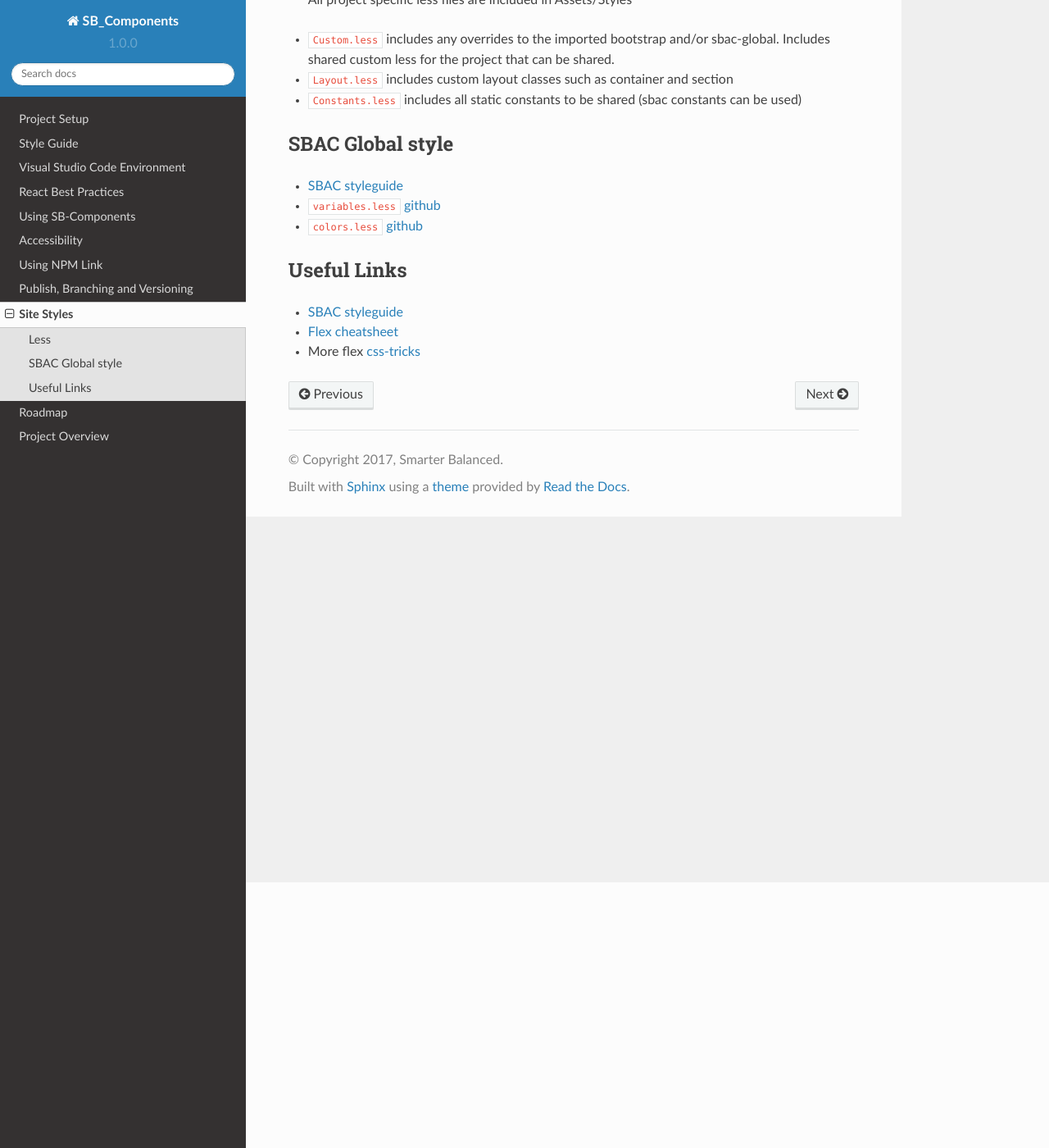
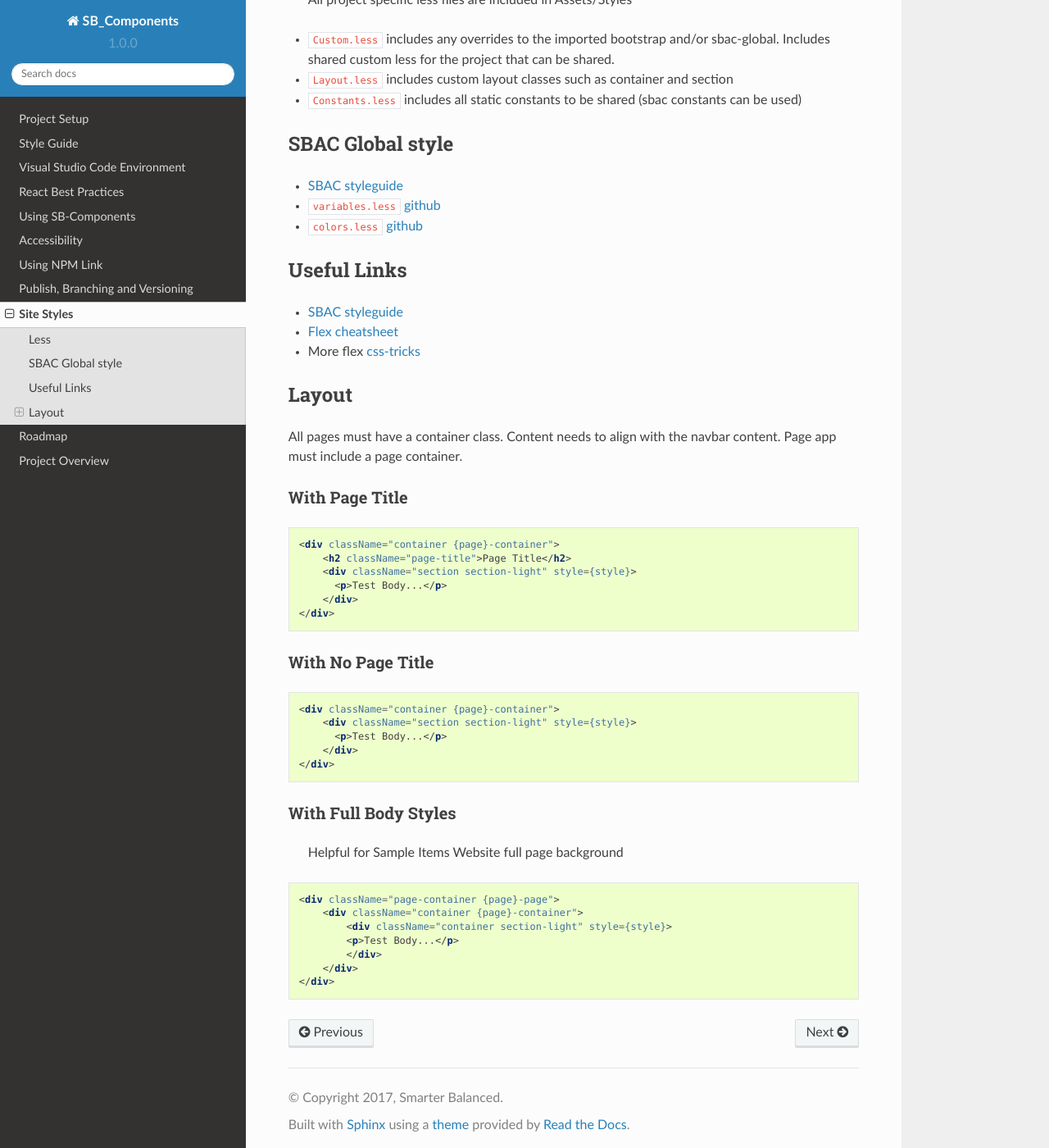
Before and after one commit to osu-cass/sb-components, a Sphinx documentation site: the page built from docs/source/dev/SiteStyles.md, in a window 1280 px wide and 1400 px high, scrolled down 324 px. Shown: the whole window at 82% size. Built offline with Sphinx 7.4.7 and the Read the Docs theme 2.0.0, drawn with Linux system fonts in a browser that asks for light colours; formulas are drawn with MathJax 3.

Commit message:
added snippets for react page components

````diff
--- a/docs/source/dev/SiteStyles.md
+++ b/docs/source/dev/SiteStyles.md
@@ -3,6 +3,7 @@
 This project utilizes bootstrap and the sbac-global style overrides for buttons, typography, form-controls, and custom button group. However, don't use the bootstrap grid system instead use flex when you can.
 
 ## Less
+
 > All project specific less files are included in Assets/Styles
 
 * `Custom.less` includes any overrides to the imported bootstrap and/or sbac-global. Includes shared custom less for the project that can be shared.
@@ -20,3 +21,42 @@ This project utilizes bootstrap and the sbac-global style overrides for buttons,
 * [SBAC styleguide](http://smarterapp.github.io/SBAC-Global-UI-Kit/index.html)
 * [Flex cheatsheet](https://www.google.com/url?sa=t&source=web&rct=j&url=http://jonibologna.com/content/images/flexboxsheet.pdf&ved=2ahUKEwjBmc_ypJLZAhVP3mMKHfRpCIoQFjADegQICBAB&usg=AOvVaw1o_nBxiwBeB1sgSG1bOrs_)
 * More flex [css-tricks](https://css-tricks.com/snippets/css/a-guide-to-flexbox/)
+
+## Layout
+
+All pages must have a container class. Content needs to align with the navbar content. Page app must include a page container.
+
+### With Page Title
+
+```html
+<div className="container {page}-container">
+    <h2 className="page-title">Page Title</h2>
+    <div className="section section-light" style={style}>
+      <p>Test Body...</p>
+    </div>
+</div>
+```
+
+### With No Page Title
+
+```html
+<div className="container {page}-container">
+    <div className="section section-light" style={style}>
+      <p>Test Body...</p>
+    </div>
+</div>
+```
+
+### With Full Body Styles
+> Helpful for Sample Items Website full page background
+
+```html
+<div className="page-container {page}-page">
+    <div className="container {page}-container">
+        <div className="container section-light" style={style}>
+        <p>Test Body...</p>
+        </div>
+    </div>
+</div>
+
+```
````
